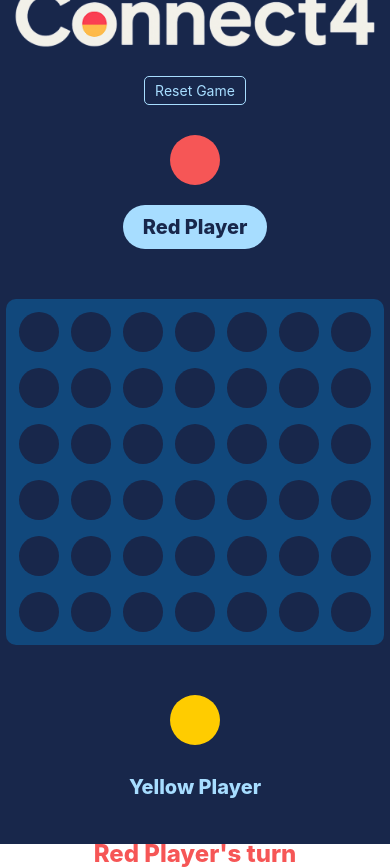
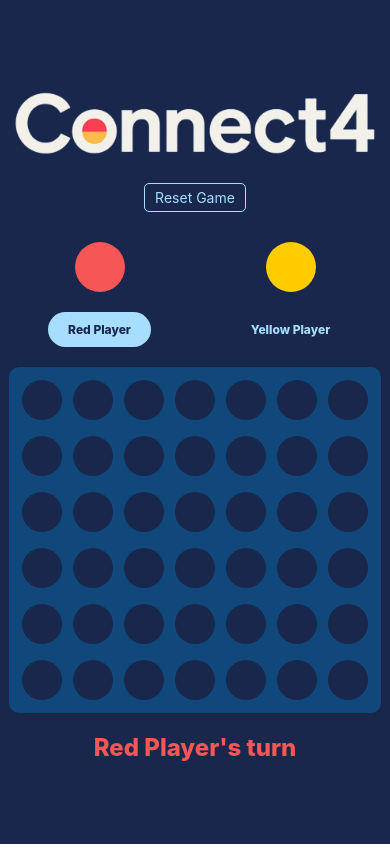
Before and after one commit to samuelpampi/Connect4, a React (Vite) app: page / in a window 390 px wide. After the commit the page ends 844 px from the top, so only its background shows below. Built offline with nearby package versions, Linux system fonts and the light colour scheme.

Commit message:
web responsive

```diff
--- a/src/App.jsx
+++ b/src/App.jsx
@@ -5,7 +5,7 @@ import { Game } from "./components/Game";
 export function App(){
     return(
         <main>
-            <img src="/img/conect4_logo.png" alt="Logo de Connect4" style={{height:"80px"}}/>
+            <img className="logo" src="/img/conect4_logo.png" alt="Logo de Connect4" style={{height:"80px"}}/>
             <Game />
         </main>
     );
--- a/src/app.css
+++ b/src/app.css
@@ -13,6 +13,7 @@ main{
     flex-direction: column;
     align-items: center;
     justify-content: center;
+    padding: 20px 0px;
 }
 
 .turn-info{
--- a/src/components/components.css
+++ b/src/components/components.css
@@ -104,7 +104,7 @@
     flex-direction: column;
     align-items: center;
     justify-content: space-around;
-    font-size: 32px;
+    font-size: 28px;
     font-weight: 800;
     padding: 20px;
     gap: 60px;
@@ -223,11 +223,40 @@
         font-size: 24px;
         text-align: center;
     }
+
+    main{
+        height: 100%;
+    }
 }
 
-@media (max-width: 480px) {
+@media (max-width: 430px) {
+    .game {
+        display: grid;
+        grid-template-columns: 1fr 1fr;  /* dos columnas */
+        grid-template-rows: auto auto;   /* dos filas */
+        gap: 10px;
+        justify-items: center;
+    }
+
+    .game .player:first-child {
+        grid-column: 1;  /* rojo en la primera columna */
+        grid-row: 1;
+    }
+
+    .game .player:last-child {
+        grid-column: 2;  /* amarillo en la segunda columna */
+        grid-row: 1;
+    }
+
+    .game .table {
+        grid-column: 1 / span 2;  /* tablero ocupa las dos columnas */
+        grid-row: 2;
+        gap: 5px
+    }
+
     .player {
-        font-size: 20px;
+        width: 150px;
+        font-size: 12px;
         padding: 10px;
         gap: 20px;
     }
@@ -247,4 +276,19 @@
         padding: 5px 10px;
         font-size: 14px;
     }
+
+    main{
+        height: 100vh;
+    }
 }
+
+@media (max-width: 375px) {
+    .hole {
+        width: 35px;
+        height: 35px;
+    }
+
+    .logo{
+        height: 50px;
+    }
+}
```
